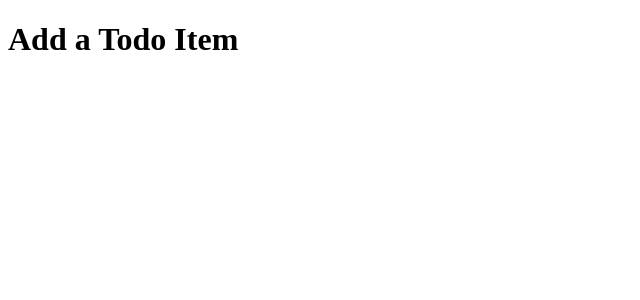
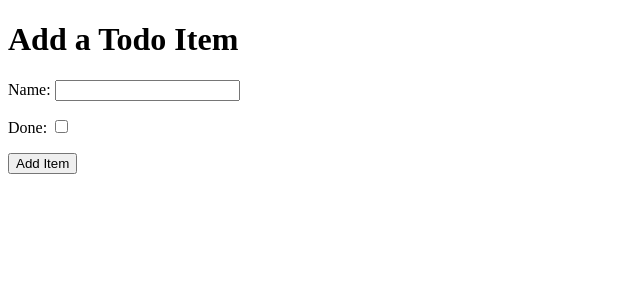
Before and after one commit to siobhanlgorman/ci-fsf-hello-django, a Django app: page /add in a window 1280 px wide. Shown: the top 300 px of the page, without its empty margins (0-640 px from the left). Run offline with Django 3.2, Linux system fonts and the light colour scheme.

Commit message:
Add form element to add_item for user input

```diff
--- a/todo/templates/todo/add_item.html
+++ b/todo/templates/todo/add_item.html
@@ -10,8 +10,27 @@
 
 <body>
     <h1>Add a Todo Item</h1>
+    <form method="POST" action="add">
+        <div>
+            <p>
+                <label for="id_name">Name: </label>
+                <input type="text" id="id_name" name="item_name">
+            </p>
+        </div>
+        <div>
+            <p>
+                <label for="id_done">Done: </label>
+                <input type="checkbox" id="id_done" name="done">
+            </p>
+        </div>
+        <div>
+            <p>
+            <button type="submit">Add Item</button>
+        </p>
+        </div>
+    </form>
 
-    <!-- loop through items and display in table -->
+
 
 
 
```
